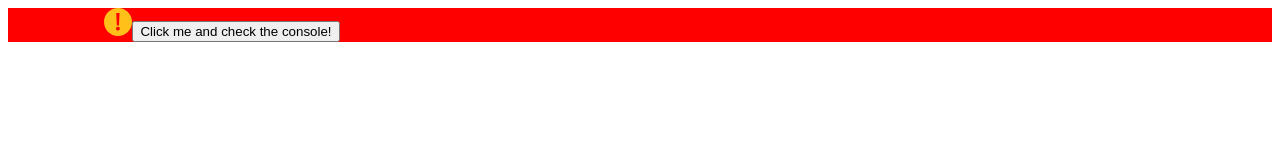
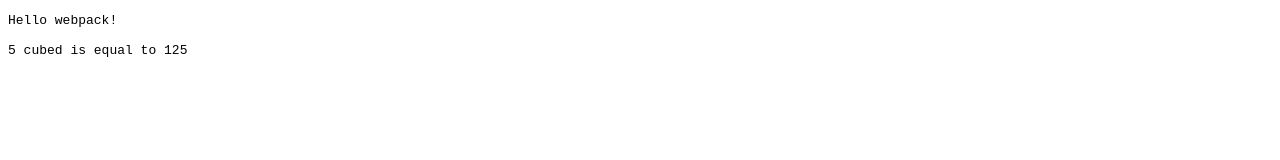
Before and after one commit to alonghuayu/sd-d-webpack, a website built with webpack: page dist/index.html in a window 1280 px wide. Built offline with nearby package versions, Linux system fonts and the light colour scheme.

Commit message:
tree shaking, some thing is not understand

```diff
--- a/src/index.js
+++ b/src/index.js
@@ -1,25 +1,33 @@
 
-import _ from 'lodash';
+// import _ from 'lodash';
+import { cube } from './math.js';
 import './style.css';
 import Icon from './tips.svg';
 import printMe from './print.js';
 
 function component() {
-    var element = document.createElement('div');
-    var btn = document.createElement('button');
+    // var element = document.createElement('div');
+    var element = document.createElement('pre');
 
-    element.innerHTML = _.join(['Hello', 'webpack'], ' ');
-    element.classList.add('hello');
+    element.innerHTML = [
+        'Hello webpack!',
+        '5 cubed is equal to ' + cube(5)
+    ].join('\n\n');
 
-    // 将图像添加到我们现有的 div。
-    var myIcon = new Image();
-    myIcon.src = Icon;
-    element.appendChild(myIcon);
+    // var btn = document.createElement('button');
 
-    btn.innerHTML = 'Click me and check the console!';
-    btn.onclick = printMe;
+    // element.innerHTML = _.join(['Hello', 'webpack'], ' ');
+    // element.classList.add('hello');
 
-    element.appendChild(btn);
+    // // 将图像添加到我们现有的 div。
+    // var myIcon = new Image();
+    // myIcon.src = Icon;
+    // element.appendChild(myIcon);
+
+    // btn.innerHTML = 'Click me and check the console!';
+    // btn.onclick = printMe;
+
+    // element.appendChild(btn);
 
     return element;
 }
--- /dev/null
+++ b/src/math.js
@@ -0,0 +1,7 @@
+export function square(x) {
+    return x * x;
+  }
+
+  export function cube(x) {
+    return x * x * x;
+  }
--- a/src/style.css
+++ b/src/style.css
@@ -1,5 +1,5 @@
 .hello {
     color: red;
-    background: red;
+    background: #ff0;
     /* background: url('./tips.svg') no-repeat; */
 }
--- a/webpack.config.js
+++ b/webpack.config.js
@@ -6,13 +6,13 @@ const HtmlWebpackPlugin = require('html-webpack-plugin');
 const webpack = require('webpack');
 
 module.exports = {
-    // entry: './src/index.js',
-    entry: {
-        app: './src/index.js'
-    },
+    entry: './src/index.js',
+    // entry: {
+    //     app: './src/index.js'
+    // },
     output: {
-        // filename: 'bundle.js',
-        filename: '[name].bundle.js',
+        filename: 'bundle.js',
+        // filename: '[name].bundle.js',
         path: path.resolve(__dirname, 'dist'),
         publicPath: '/'
     },
```
Also changed, not shown: dist/app.bundle.js (deleted), dist/bundle.js (added), dist/index.html, dist/print.bundle.js (deleted).
